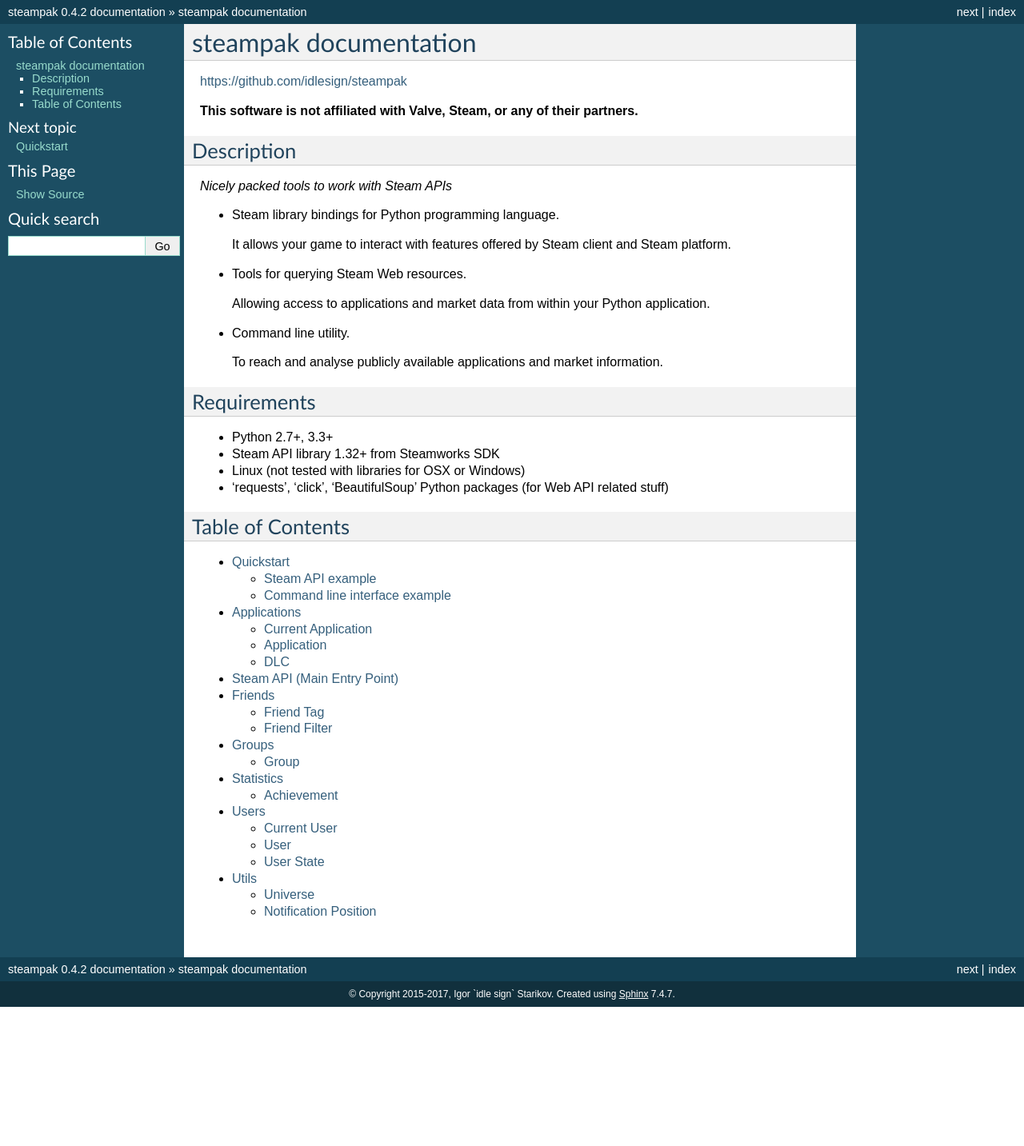
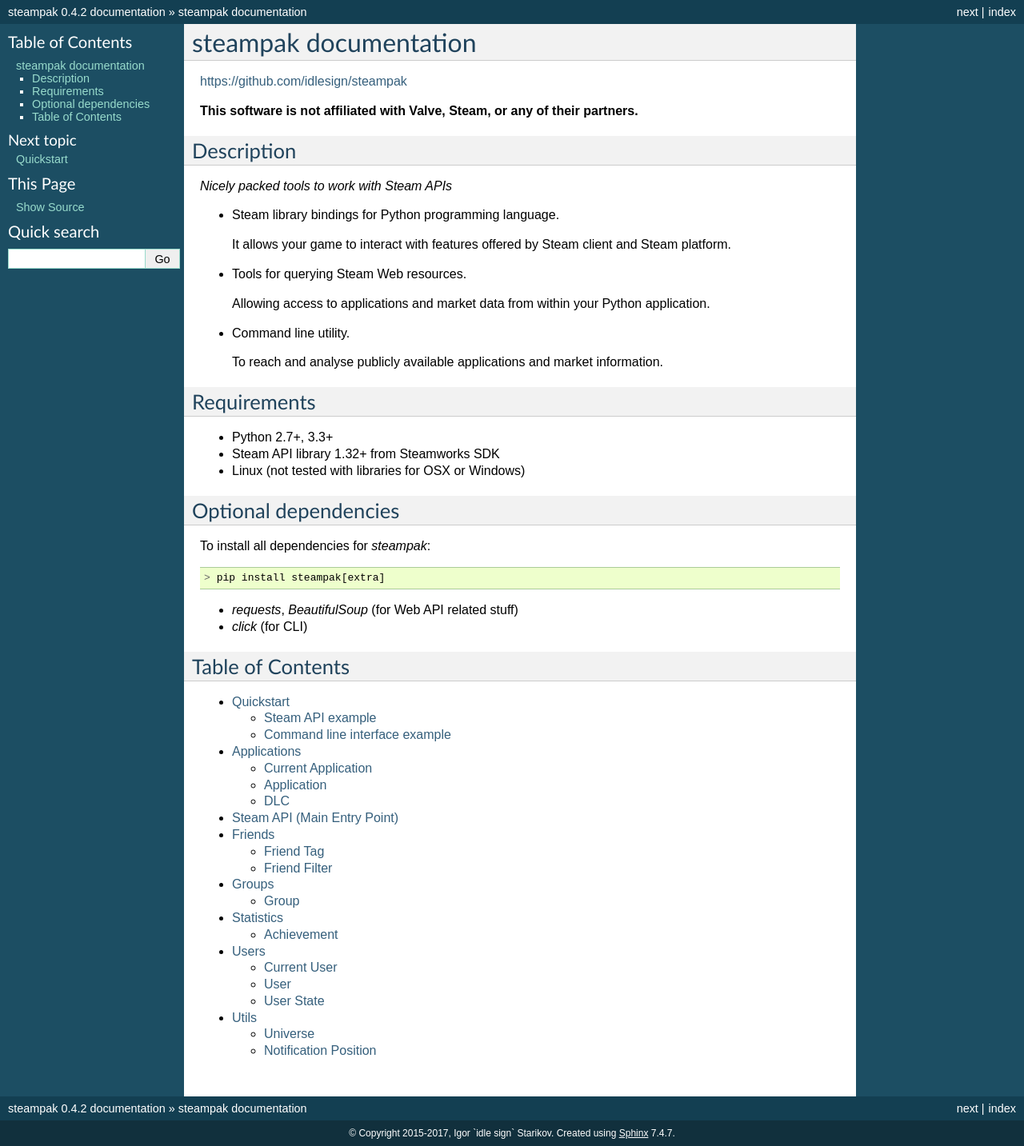
Before and after one commit to idlesign/steampak, a Sphinx documentation site: the page built from docs/source/index.rst, in a window 1280 px wide. Shown: the whole page at 80% size. Built offline with Sphinx 7.4.7, drawn with Linux system fonts in a browser that asks for light colours; before the commit the page ends 1259 px from its top, so only the background shows below that.

Commit message:
Added `extra` to install extras.

```diff
--- a/docs/source/index.rst
+++ b/docs/source/index.rst
@@ -29,7 +29,16 @@
 * Python 2.7+, 3.3+
 * Steam API library 1.32+ from Steamworks SDK
 * Linux (not tested with libraries for OSX or Windows)
-* 'requests', 'click', 'BeautifulSoup' Python packages (for Web API related stuff)
+
+Optional dependencies
+---------------------
+
+To install all dependencies for `steampak`::
+
+  > pip install steampak[extra]
+
+* `requests`, `BeautifulSoup` (for Web API related stuff)
+* `click` (for CLI)
 
 
 Table of Contents
--- a/setup.py
+++ b/setup.py
@@ -34,7 +34,8 @@
 
     install_requires=[],
     extras_require={
-        'webapi': ['requests', 'click', 'bs4']
+        'webapi': ['requests', 'bs4'],
+        'extra': ['requests', 'bs4', 'click'],
     },
     scripts=SCRIPTS,
 
```
Also changed, not shown: 2 other files.
